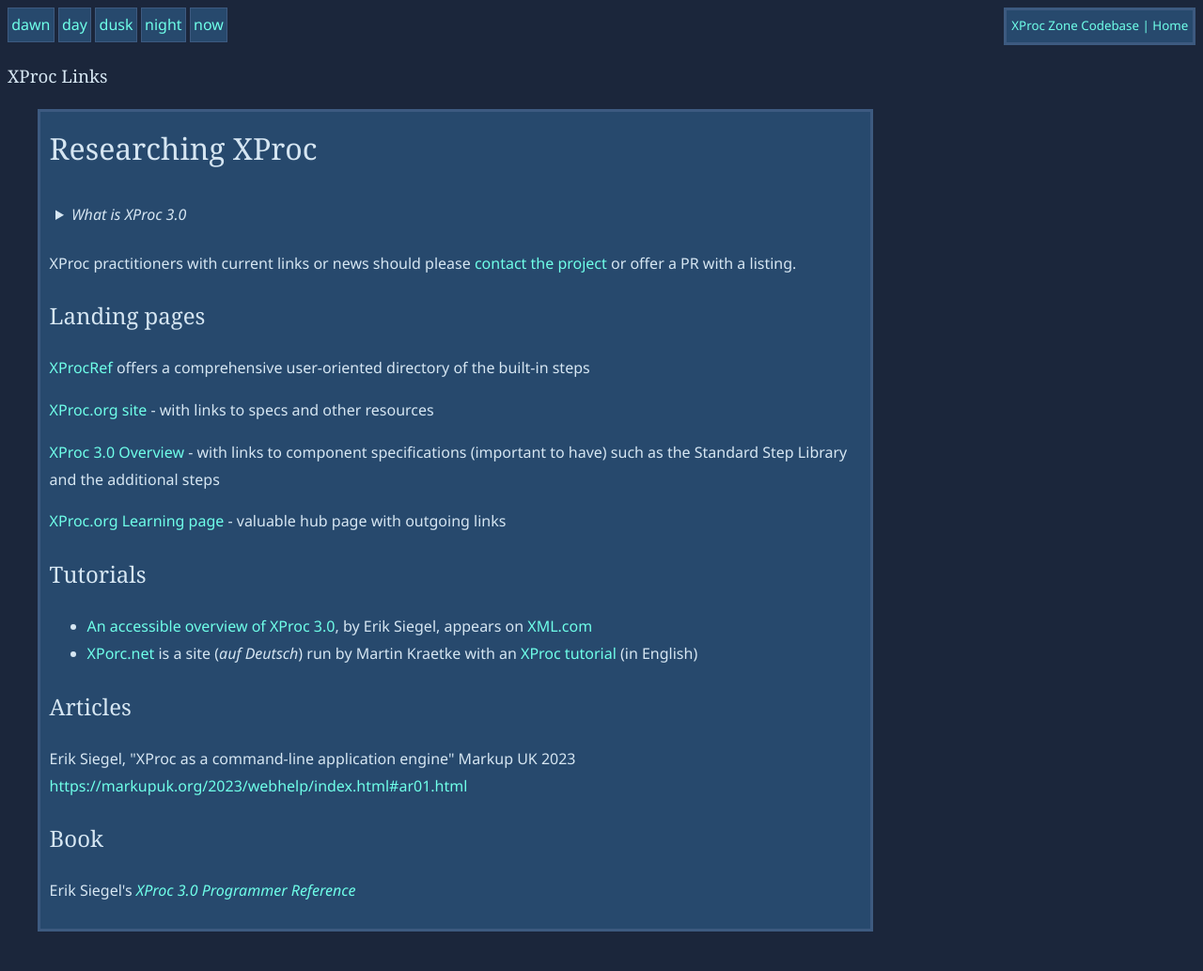
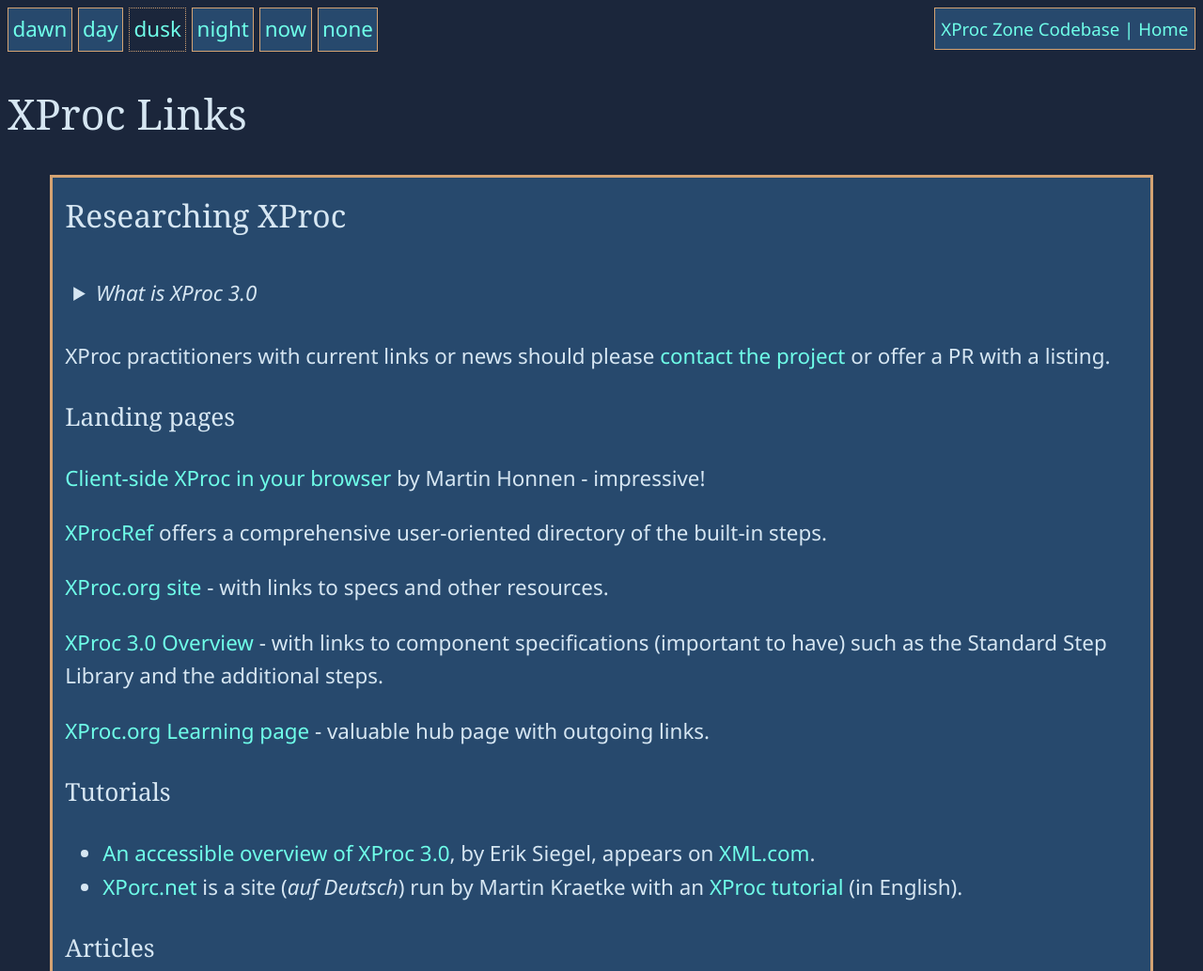
Before and after one commit to wendellpiez/xproc-zone, a plain HTML site: page pub/xproc-pages.html in a window 1280 px wide. Shown: the top 1033 px of the page at 94% size. Before the commit the page ends 999 px from the top, so only its background shows below. Drawn offline with Linux system fonts and the light colour scheme.

Commit message:
Updating Portal implementation and pages, with readme and Schematron

```diff
--- a/portal/site/zone-main.css
+++ b/portal/site/zone-main.css
@@ -1,21 +1,44 @@
 /*  CSS for the XProc Zone */
 
+html {
+  box-sizing: border-box;
+}
+
+/* *Somewhat* responsive text sizing for denser screens */
+@media (min-width: 64rem) {
+  html { font-size: 140%; /* Scale font size up */ }
+}
+
+@media (min-width: 96rem ) {
+  html { font-size: 180%; /* Scale font size further up */ }
+}
+
+/* Make images and media responsive */
+img, video {
+  max-width: 100%;
+  height: auto;
+}
+
+/* */
+
 :root {
-  --main-bg: white;
-  --secondary-bg: gainsboro;
-  --contrast-bg: #3D3D3D;
+  --main-bg: whitesmoke;
+  --secondary-bg: white;
+  --contrast-bg: white;
 
   --main-face: black;
-  --contrast-face: white;
+  --contrast-face: black;
 
   --link-face: blue;
-  --contrast-link-face: skyblue;
+  --contrast-link-face: blue;
 
-  --highlight-color: grey;
+  --highlight-color: green;
   --border-color: black;
 }
 
+/* Comments were provided by Github Copilot - apologies - */
 body.night {
+
   --main-bg: #1A1B3A; /* Deep indigo blue for the main background, calm and meditative */
   --secondary-bg: #292A52; /* Slightly lighter blue-purple for secondary elements, adding depth */
   --contrast-bg: #5B4F99; /* Rich, muted lavender for contrast background, dreamy and soothing */
@@ -27,22 +50,22 @@ body.night {
   --contrast-link-face: #A3B4FF; /* Lighter, glowing blue for links on the contrast background */
 
   --highlight-color: #CABEFF; /* Gentle pastel purple for highlights, meditative and dreamy */
-  --border-color: #423B66; /* Muted purple for borders, blending calmly with the overall theme */
+  --border-color: #00FFFF; /* Soft neon cyan, glowing and restful for the night theme */
 }
 
 body.day {
   --main-bg: #FAF3E0; /* Soft cream background, light and inviting */
   --secondary-bg: #F5E3B3; /* Pale straw yellow for secondary elements, warm but subtle */
-  --contrast-bg: #EED194; /* Muted golden yellow for contrast areas, vibrant yet balanced */
+  --contrast-bg: #407F55; /* Darker green for contrast background */
 
   --main-face: #4A3B2D; /* Deep brown for text, offering strong readability and contrast */
-  --contrast-face: #3B2A1A; /* Rich dark brown for text on the contrast background, grounding and elegant */
+  --contrast-face: #E0F7FA; /* Very light blue, legible against the green */
 
-  --link-face: #C38E15; /* Warm goldenrod for links, vibrant and attention-grabbing */
-  --contrast-link-face: #9D3B27; /* Deep brick red for links on contrast background, ensuring excellent readability */
+  --link-face: #004C99; /* Deep blue for links, ensuring strong contrast with all backgrounds */
+  --contrast-link-face: #FFD966; /* Warm and cheerful golden yellow, distinct from the light green contrast face */
 
-  --highlight-color: #F4B393; /* Warm peachy red for highlights, adding a soft and subtle red touch */
-  --border-color: #D7A97B; /* Tan with a hint of red for borders, harmonizing with the overall palette */
+  --highlight-color: #FF5733; /* High contrast bright orange-red for highlights */
+  --border-color: #6CAF78; /* Cheerful and fresh medium green for daytime */
 }
 
 body.dawn {
@@ -72,21 +95,21 @@ body.dusk {
   --contrast-link-face: #A1FFCE; /* Soft mint green for links on the contrast background, dreamy and ethereal */
 
   --highlight-color: #7EF9FF; /* Gentle cyan for highlights, cool and refreshing */
-  --border-color: #3D5A80; /* Muted slate blue for borders, tying the theme together subtly */
+  --border-color: #D4A373; /* Muted golden-bronze, warm and elegant for an evening feel */
 }
 
-body { background-color: var(--main-bg);  /* a very dark purple */
+body { background-color: var(--main-bg);
        color: var(--main-face);
        font-family: sans-serif;
        font-family: "Noto Sans", sans-serif;
-       line-height: 1.8;
+       line-height: 1.6;
 }
 
 #bannerbar { margin: 0rem; padding: 0rem }
 
 a {
   color: var(--link-face); /* Sets the link color */
-  text-decoration: none; /* Removes underline for a clean look */
+  text-decoration: none;
 }
 
 a:hover {
@@ -97,10 +120,34 @@ a:hover {
 #themepick p { display: inline-block; background-color: var(--secondary-bg);
   margin: 0rem; padding: 0.2em; border: thin solid var(--border-color) }
 
+body.dawn  #themepick p.set.dawn,
+body.day   #themepick p.set.day,
+body.dusk  #themepick p.set.dusk,
+body.night #themepick p.set.night,
+body.none  #themepick p.set.none  { border-style: dotted; background-color: var(--main-bg) }
+
 #sitenav { background-color: var(--secondary-bg); float: right; clear: both; font-size: smaller;
-  padding: 0.3rem; color: var(--link-face); border: medium solid var(--border-color) }
+  padding: 0.3rem; color: var(--link-face); border: thin solid var(--border-color) }
 #sitenav a:hover { color: var(--highlight-color) }
 
+header { margin: 1em 0em }
+
+header > * { margin: 0em }
+header > p { font-size: 140%; font-style: italic; font-weight: 600 }
+
+footer { font-size: smaller }
+
+.in-a-row {
+  display: flex;
+  width: 100%; }
+
+.in-a-row > *  { flex: 1; /* Each panel takes up equal space */ }
+
+.in-a-row > * { text-align: center; }
+
+.in-a-row > *:first-child { text-align: left; /* Align text to the left */ }
+
+.in-a-row > *:last-child { text-align: right; /* Align text to the right */ }
 
 summary { font-style: italic }
 details { padding: 0.4em }
@@ -111,7 +158,6 @@ details { padding: 0.4em }
 .panel { margin: 1rem; max-width: 42em;
   background-color: var(--contrast-bg); color: var(--contrast-face); border: medium solid var(--border-color) }
 
-
 .block, .panel {  margin-left: 2rem; margin-right: 2rem; padding: 0.6rem }
 
 .panel > *:first-child,
@@ -119,4 +165,6 @@ details { padding: 0.4em }
 
 .panel a { color: var(--contrast-link-face) }
 
+hr { border: thin solid var(--border-color); }
+
 h1, h2, h3, h4, h5, h6 { font-family: "Noto Serif", serif; font-weight: 400 }
--- a/pub/site/zone-main.css
+++ b/pub/site/zone-main.css
@@ -1,21 +1,44 @@
 /*  CSS for the XProc Zone */
 
+html {
+  box-sizing: border-box;
+}
+
+/* *Somewhat* responsive text sizing for denser screens */
+@media (min-width: 64rem) {
+  html { font-size: 140%; /* Scale font size up */ }
+}
+
+@media (min-width: 96rem ) {
+  html { font-size: 180%; /* Scale font size further up */ }
+}
+
+/* Make images and media responsive */
+img, video {
+  max-width: 100%;
+  height: auto;
+}
+
+/* */
+
 :root {
-  --main-bg: white;
-  --secondary-bg: gainsboro;
-  --contrast-bg: #3D3D3D;
+  --main-bg: whitesmoke;
+  --secondary-bg: white;
+  --contrast-bg: white;
 
   --main-face: black;
-  --contrast-face: white;
+  --contrast-face: black;
 
   --link-face: blue;
-  --contrast-link-face: skyblue;
+  --contrast-link-face: blue;
 
-  --highlight-color: grey;
+  --highlight-color: green;
   --border-color: black;
 }
 
+/* Comments were provided by Github Copilot - apologies - */
 body.night {
+
   --main-bg: #1A1B3A; /* Deep indigo blue for the main background, calm and meditative */
   --secondary-bg: #292A52; /* Slightly lighter blue-purple for secondary elements, adding depth */
   --contrast-bg: #5B4F99; /* Rich, muted lavender for contrast background, dreamy and soothing */
@@ -27,22 +50,22 @@ body.night {
   --contrast-link-face: #A3B4FF; /* Lighter, glowing blue for links on the contrast background */
 
   --highlight-color: #CABEFF; /* Gentle pastel purple for highlights, meditative and dreamy */
-  --border-color: #423B66; /* Muted purple for borders, blending calmly with the overall theme */
+  --border-color: #00FFFF; /* Soft neon cyan, glowing and restful for the night theme */
 }
 
 body.day {
   --main-bg: #FAF3E0; /* Soft cream background, light and inviting */
   --secondary-bg: #F5E3B3; /* Pale straw yellow for secondary elements, warm but subtle */
-  --contrast-bg: #EED194; /* Muted golden yellow for contrast areas, vibrant yet balanced */
+  --contrast-bg: #407F55; /* Darker green for contrast background */
 
   --main-face: #4A3B2D; /* Deep brown for text, offering strong readability and contrast */
-  --contrast-face: #3B2A1A; /* Rich dark brown for text on the contrast background, grounding and elegant */
+  --contrast-face: #E0F7FA; /* Very light blue, legible against the green */
 
-  --link-face: #C38E15; /* Warm goldenrod for links, vibrant and attention-grabbing */
-  --contrast-link-face: #9D3B27; /* Deep brick red for links on contrast background, ensuring excellent readability */
+  --link-face: #004C99; /* Deep blue for links, ensuring strong contrast with all backgrounds */
+  --contrast-link-face: #FFD966; /* Warm and cheerful golden yellow, distinct from the light green contrast face */
 
-  --highlight-color: #F4B393; /* Warm peachy red for highlights, adding a soft and subtle red touch */
-  --border-color: #D7A97B; /* Tan with a hint of red for borders, harmonizing with the overall palette */
+  --highlight-color: #FF5733; /* High contrast bright orange-red for highlights */
+  --border-color: #6CAF78; /* Cheerful and fresh medium green for daytime */
 }
 
 body.dawn {
@@ -72,21 +95,21 @@ body.dusk {
   --contrast-link-face: #A1FFCE; /* Soft mint green for links on the contrast background, dreamy and ethereal */
 
   --highlight-color: #7EF9FF; /* Gentle cyan for highlights, cool and refreshing */
-  --border-color: #3D5A80; /* Muted slate blue for borders, tying the theme together subtly */
+  --border-color: #D4A373; /* Muted golden-bronze, warm and elegant for an evening feel */
 }
 
-body { background-color: var(--main-bg);  /* a very dark purple */
+body { background-color: var(--main-bg);
        color: var(--main-face);
        font-family: sans-serif;
        font-family: "Noto Sans", sans-serif;
-       line-height: 1.8;
+       line-height: 1.6;
 }
 
 #bannerbar { margin: 0rem; padding: 0rem }
 
 a {
   color: var(--link-face); /* Sets the link color */
-  text-decoration: none; /* Removes underline for a clean look */
+  text-decoration: none;
 }
 
 a:hover {
@@ -97,10 +120,34 @@ a:hover {
 #themepick p { display: inline-block; background-color: var(--secondary-bg);
   margin: 0rem; padding: 0.2em; border: thin solid var(--border-color) }
 
+body.dawn  #themepick p.set.dawn,
+body.day   #themepick p.set.day,
+body.dusk  #themepick p.set.dusk,
+body.night #themepick p.set.night,
+body.none  #themepick p.set.none  { border-style: dotted; background-color: var(--main-bg) }
+
 #sitenav { background-color: var(--secondary-bg); float: right; clear: both; font-size: smaller;
-  padding: 0.3rem; color: var(--link-face); border: medium solid var(--border-color) }
+  padding: 0.3rem; color: var(--link-face); border: thin solid var(--border-color) }
 #sitenav a:hover { color: var(--highlight-color) }
 
+header { margin: 1em 0em }
+
+header > * { margin: 0em }
+header > p { font-size: 140%; font-style: italic; font-weight: 600 }
+
+footer { font-size: smaller }
+
+.in-a-row {
+  display: flex;
+  width: 100%; }
+
+.in-a-row > *  { flex: 1; /* Each panel takes up equal space */ }
+
+.in-a-row > * { text-align: center; }
+
+.in-a-row > *:first-child { text-align: left; /* Align text to the left */ }
+
+.in-a-row > *:last-child { text-align: right; /* Align text to the right */ }
 
 summary { font-style: italic }
 details { padding: 0.4em }
@@ -111,7 +158,6 @@ details { padding: 0.4em }
 .panel { margin: 1rem; max-width: 42em;
   background-color: var(--contrast-bg); color: var(--contrast-face); border: medium solid var(--border-color) }
 
-
 .block, .panel {  margin-left: 2rem; margin-right: 2rem; padding: 0.6rem }
 
 .panel > *:first-child,
@@ -119,4 +165,6 @@ details { padding: 0.4em }
 
 .panel a { color: var(--contrast-link-face) }
 
+hr { border: thin solid var(--border-color); }
+
 h1, h2, h3, h4, h5, h6 { font-family: "Noto Serif", serif; font-weight: 400 }
--- a/pub/xproc-pages.html
+++ b/pub/xproc-pages.html
@@ -1,127 +1,137 @@
-<!DOCTYPE HTML>
+<!DOCTYPE html>
 <html xmlns="http://www.w3.org/1999/xhtml">
-
    <head>
       <meta http-equiv="Content-Type" content="text/html; charset=UTF-8">
-
-      <title>XProc Links</title><script type="text/javascript" src="./site/zone-themeTime.js"></script><link rel="preconnect" href="https://fonts.googleapis.com">
-      <link rel="preconnect" href="https://fonts.gstatic.com" crossorigin="anonymous">
-      <link rel="stylesheet" href="https://fonts.googleapis.com/css2?family=Noto+Sans:ital,wght@0,100..900;1,100..900&amp;family=Noto+Serif:ital,wght@0,100..900;1,100..900&amp;display=swap">
-
-      <link rel="stylesheet" href="site/zone-main.css">
-
+      <title>XProc Links</title>
+      <script src="./site/zone-themeTime.js"
+              type="text/javascript">
+      </script>
+      <link rel="preconnect"
+            href="https://fonts.googleapis.com">
+      <link crossorigin="anonymous"
+            rel="preconnect"
+            href="https://fonts.gstatic.com">
+      <link rel="stylesheet"
+            href="https://fonts.googleapis.com/css2?family=Noto+Sans:ital,wght@0,100..900;1,100..900&amp;family=Noto+Serif:ital,wght@0,100..900;1,100..900&amp;display=swap">
+      <link rel="icon"
+            href="./site/zed.svg"
+            type="image/svg+xml">
+      <link rel="stylesheet"
+            href="site/zone-main.css">
+      <meta charset="utf-8">
    </head>
-
-   <body id="page" onload="setTheme()">
+   <body onload="setTheme()"
+         id="page">
       <div id="bannerbar">
-
          <div id="sitenav">
-            <a href="https://github.com/wendellpiez/xproc-zone">XProc Zone Codebase</a> | <a class="internal" href="./index.html">Home</a>
+            <a href="https://github.com/wendellpiez/xproc-zone">XProc Zone Codebase</a> | <a class="internal"
+               href="./index.html">Home</a>
          </div>
-
          <div id="themepick">
             <!-- Using the interface defined in zone-themeTime.js -->
-
-            <p><a href="?by=dawn">dawn</a></p>
-
-            <p><a href="?by=day">day</a></p>
-
-            <p><a href="?by=dusk">dusk</a></p>
-
-            <p><a href="?by=night">night</a></p>
-
-            <p><a href="?by=now">now</a></p>
+            <p class="dawn set">
+               <a href="?by=dawn">dawn</a>
+            </p>
+            <p class="day set">
+               <a href="?by=day">day</a>
+            </p>
+            <p class="dusk set">
+               <a href="?by=dusk">dusk</a>
+            </p>
+            <p class="night set">
+               <a href="?by=night">night</a>
+            </p>
+            <p class="set">
+               <a href="?by=now">now</a>
+            </p>
+            <p class="set none">
+               <a href="?by=none">none</a>
+            </p>
          </div>
       </div>
-
       <main>
-
-         <h3>XProc Links</h3>
-
+         <h1>XProc Links</h1>
          <div class="block">
-
-            <h1>Researching XProc</h1>
-
+            <h2>Researching XProc</h2>
             <details>
-
                <summary>What is XProc 3.0</summary>
-
-               <p><a href="https://xproc.org/">XProc 3.0</a> is an information processing and
+               <p>
+                  <a href="https://xproc.org/">XProc 3.0</a> is an information processing and
                     pipelining stack based on (W3C Recommendation) XDM <a href="https://www.w3.org/TR/xpath-datamodel/">XQuery and XPath Data Model
                         3.1</a>, a technology published and supported by its developer, customer and
                     user community. In the form of a declarative language, it provides tools and
                     their users a runtime architecture that is sustainable over time, scalable and adaptable.</p>
-
                <p>As a standard supporting a common semantics across implementations — itself
                     proof-tested by a history of earlier work — <a href="https://xproc.org/">XProc
                         3.0</a> promises greater adaptability, accessibility, and scalability than
                     prior solutions to the problem of pipeline orchestration and execution.</p>
-
-               <p><a href="https://xproc.org/">XProc 1.0</a> was published as a <a href="http://www.w3.org/2005/10/Process-20051014/tr.html#rec-publication">W3C Recommendation</a> in 2010. In addition to integrating the latest XSLT
+               <p>
+                  <a href="https://xproc.org/">XProc 1.0</a> was published as a <a href="http://www.w3.org/2005/10/Process-20051014/tr.html#rec-publication">W3C Recommendation</a> in 2010. In addition to integrating the latest XSLT
                     and XQuery technologies such as <a href="https://www.w3.org/TR/xslt-30/">XSLT
                         3.0</a>, <a href="https://xproc.org/specifications.html">XProc 3.0</a>
                     (finalized 2022) represents a significant advance over XProc 1.0, being</p>
-
                <ul>
-
                   <li>More streamlined and easier to learn and use</li>
-
                   <li>Open to any format or data notation, including JSON and plain-text-based
                         formats (e.g. CSV, TSV etc.), in addition to XML</li>
                </ul>
             </details>
-
             <p>XProc practitioners with current links or news should please <a href="https://github.com/wendellpiez/xproc-zone/issues">contact the project</a>
                 or offer a PR with a listing.</p>
-
             <div>
-
-               <h2>Landing pages</h2>
-
-               <p><a href="https://xprocref.org/index.html">XProcRef</a> offers a comprehensive
-                  user-oriented directory of the built-in steps</p>
-
-               <p><a href="https://xproc.org/">XProc.org site</a> - with links to specs and other
-                  resources</p>
-
-               <p><a href="https://spec.xproc.org/master/head/">XProc 3.0 Overview</a> - with links
+               <h3>Landing pages</h3>
+               <p>
+                  <a href="https://martin-honnen.github.io/cheerpj-xproc3/run-xproc-3-examples.html">Client-side XProc in your browser</a> by Martin Honnen -
+                        impressive!</p>
+               <p>
+                  <a href="https://xprocref.org/index.html">XProcRef</a> offers a comprehensive
+                    user-oriented directory of the built-in steps.</p>
+               <p>
+                  <a href="https://xproc.org/">XProc.org site</a> - with links to specs and other
+                    resources.</p>
+               <p>
+                  <a href="https://spec.xproc.org/master/head/">XProc 3.0 Overview</a> - with links
                     to component specifications (important to have) such as the Standard Step
-                  Library and the additional steps</p>
-
-               <p><a href="https://xproc.org/learning.html">XProc.org Learning page</a> - valuable
-                  hub page with outgoing links</p>
+                    Library and the additional steps.</p>
+               <p>
+                  <a href="https://xproc.org/learning.html">XProc.org Learning page</a> - valuable
+                    hub page with outgoing links.</p>
             </div>
-
             <div>
-
-               <h2>Tutorials</h2>
-
+               <h3>Tutorials</h3>
                <ul>
-
-                  <li><a href="https://www.xml.com/articles/2019/11/05/introduction-xproc-30/">An
-                        accessible overview of XProc 3.0</a>, by Erik Siegel, appears on <a href="https://www.xml.com/">XML.com</a></li>
-
-                  <li><a href="https://www.xporc.net">XPorc.net</a> is a
-                     site (<em>auf Deutsch</em>) run by Martin Kraetke with an <a href="https://xporc.net/xproc-tutorial">XProc tutorial</a> (in English)</li>
+                  <li>
+                     <a href="https://www.xml.com/articles/2019/11/05/introduction-xproc-30/">An
+                            accessible overview of XProc 3.0</a>, by Erik Siegel, appears on <a href="https://www.xml.com/">XML.com</a>.</li>
+                  <li>
+                     <a href="https://www.xporc.net">XPorc.net</a> is a
+                        site (<em>auf Deutsch</em>) run by Martin Kraetke with an <a href="https://xporc.net/xproc-tutorial">XProc tutorial</a> (in English).</li>
                </ul>
             </div>
-
             <div>
-
-               <h2>Articles</h2>
-
-               <p>Erik Siegel, "XProc as a command-line application engine" Markup UK 2023 <a href="https://markupuk.org/2023/webhelp/index.html#ar01.html">https://markupuk.org/2023/webhelp/index.html#ar01.html</a></p>
-
+               <h3>Articles</h3>
+               <p>Erik Siegel, "XProc as a command-line application engine" Markup UK 2023 <a href="https://markupuk.org/2023/webhelp/index.html#ar01.html">https://markupuk.org/2023/webhelp/index.html#ar01.html</a>.</p>
+            </div>
             <div>
-
-                  <h2>Book</h2>
+               <h3>Book</h3>
             </div>
-
-               <p>Erik Siegel's <a href="https://xmlpress.net/publications/xproc-3-0/"><em>XProc
-                        3.0 Programmer Reference</em></a></p>
-               </div>
+            <p>Erik Siegel's <a href="https://xmlpress.net/publications/xproc-3-0/">
+                  <em>XProc
+                            3.0 Programmer Reference</em>
+               </a>.</p>
          </div>
       </main>
+      <hr class="hr">
+      <footer class="in-a-row">
+         <!-- Add your name here! -->
+         <div>
+            <b>
+               <a class="internal"
+                  href=".">XProc Zone</a>
+            </b> is a project of Wendell Piez since 2025</div>
+         <div>
+            <a href="https://github.com/wendellpiez/xproc-zone">Clone the Zone</a>
+         </div>
+      </footer>
    </body>
-
 </html>
```
Also changed, not shown: pub/index.html (+59 -34 lines), pub/style-guide.html (+55 -40 lines), portal/Untitled1.svg (added), portal/site/zed.svg (added), pub/site/zed.svg (added), punchlist.txt, 11 other files. Lines whose indentation alone changed are shown as unchanged.
